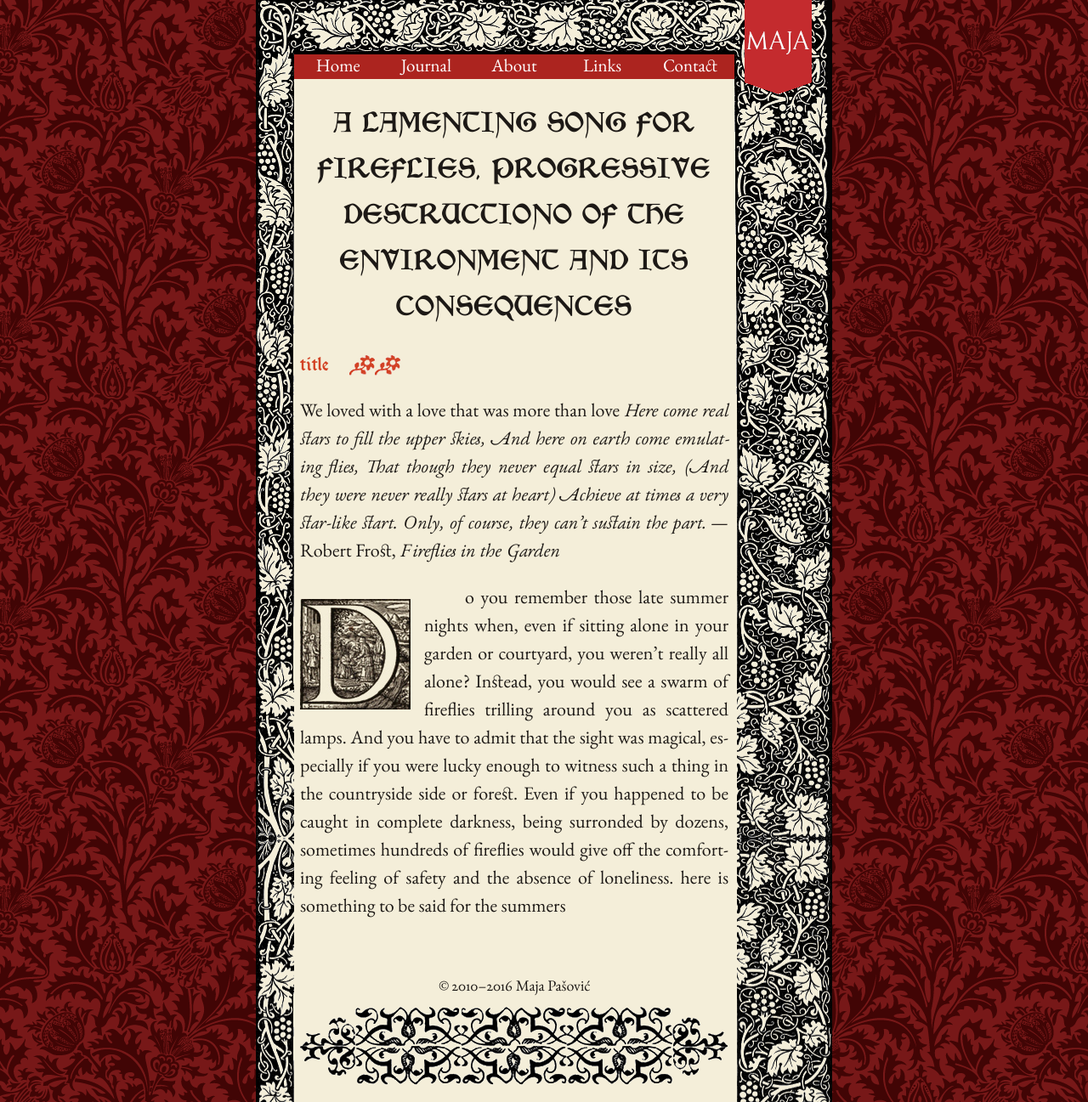
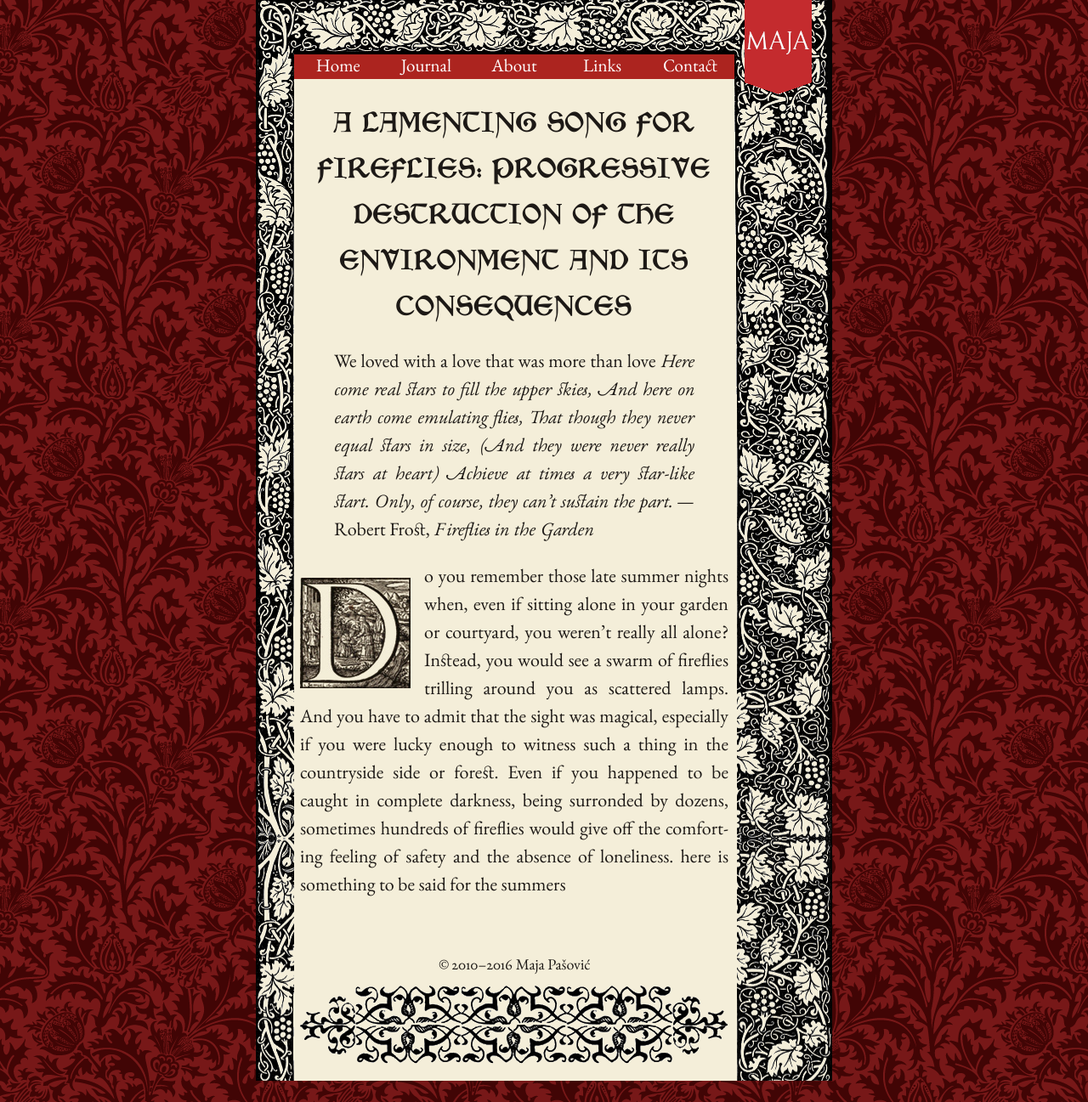
Before and after one commit to mpasovic/majapasovic.org, a Jekyll site: the page built from _posts/2016-07-06-a-lamenting-song-for-fireflies-progressive-destruction-of-the-environment-and-its-consequences.md, in a window 1280 px wide. Shown: the whole page at 85% size. Built offline with Jekyll 4.4.1, drawn with Linux system fonts in a browser that asks for light colours; nearby versions of some CDN libraries.

Commit message:
Updated 2016-07-06-a-lamenting-song-for-fireflies-progressive-destruction-of-the-environment-and-its-consequences.md

```diff
--- a/_posts/2016-07-06-a-lamenting-song-for-fireflies-progressive-destruction-of-the-environment-and-its-consequences.md
+++ b/_posts/2016-07-06-a-lamenting-song-for-fireflies-progressive-destruction-of-the-environment-and-its-consequences.md
@@ -2,18 +2,17 @@
 published: true
 layout: post
 title: >-
-  A Lamenting Song for Fireflies, Progressive Destructiono of the Environment
-  and its Consequences
+  A Lamenting Song for Fireflies: Progressive Destruction of the Environment and
+  Its Consequences
 ---
 
-## title
 
-We loved with a love that was more than love
-*Here come real stars to fill the upper skies,
-And here on earth come emulating flies,
-That though they never equal stars in size,
-(And they were never really stars at heart)
-Achieve at times a very star-like start.
-Only, of course, they can't sustain the part.* —Robert Frost, *Fireflies in the Garden*
+> We loved with a love that was more than love
+> *Here come real stars to fill the upper skies,
+> And here on earth come emulating flies,
+> That though they never equal stars in size,
+> (And they were never really stars at heart)
+> Achieve at times a very star-like start.
+> Only, of course, they can't sustain the part.* —Robert Frost, *Fireflies in the Garden*
 
 <span class="versal d9">D</span>o you remember those late summer nights when, even if sitting alone in your garden or courtyard, you weren't really all alone? Instead, you would see a swarm of fireflies trilling around you as scattered lamps. And you have to admit that the sight was magical, especially if you were lucky enough to witness such a thing in the countryside side or forest. Even if you happened to be caught in complete darkness, being surronded by dozens, sometimes hundreds of fireflies would give off the comforting feeling of safety and the absence of loneliness.      here is something to be said for the summers
```
